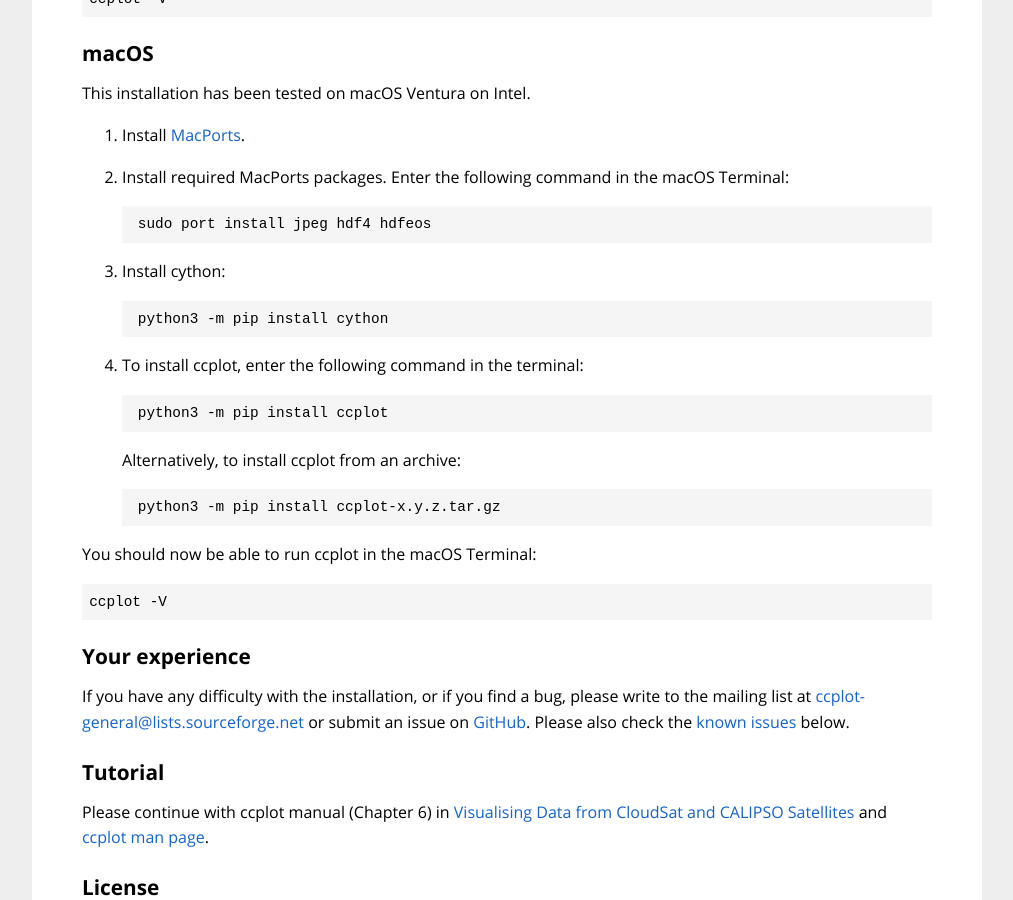
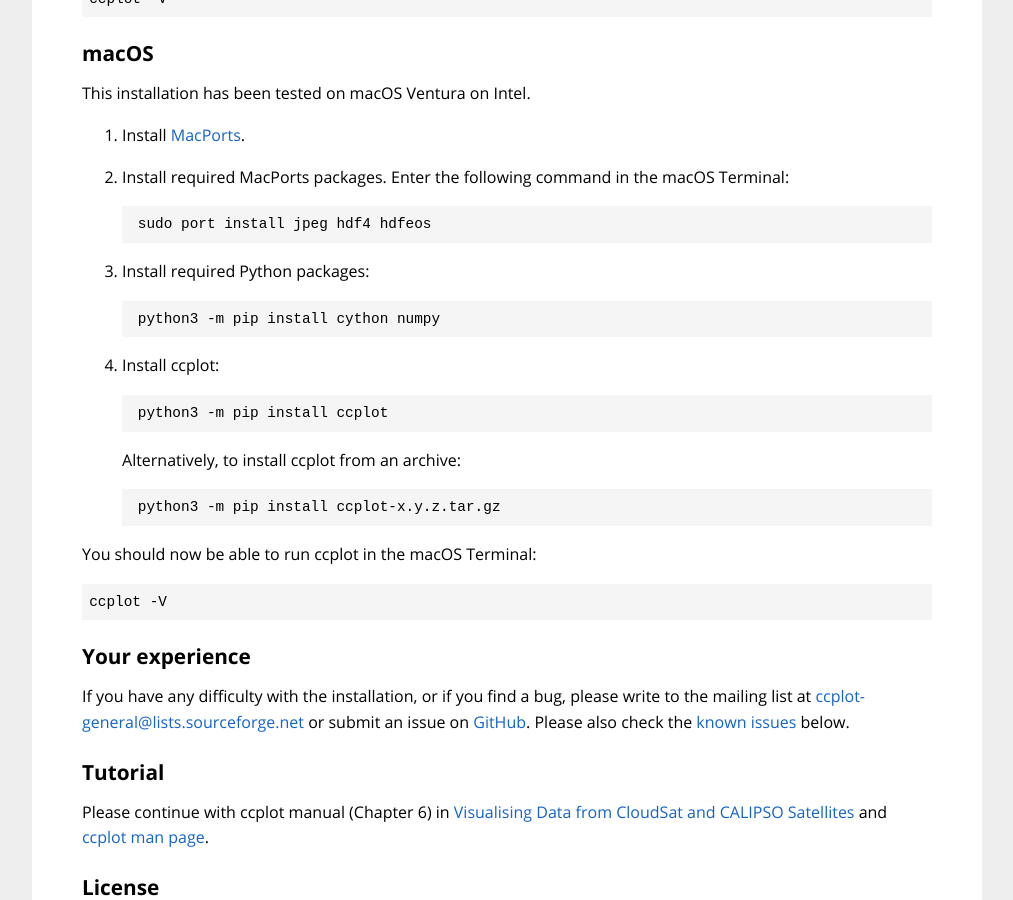
Before and after one commit to peterkuma/ccplot, a Jekyll site: the page built from installation/index.md, in a window 1280 px wide and 900 px high, scrolled down 3890 px. Shown: the whole window, without its empty margins (133-1146 px from the left). Built offline with Jekyll 4.4.1, drawn with Linux system fonts in a browser that asks for light colours.

Commit message:
Fix macOS installation instructions

```diff
--- a/installation/index.md
+++ b/installation/index.md
@@ -370,11 +370,11 @@ Terminal:
 
         sudo port install jpeg hdf4 hdfeos
 
-3. Install cython:
+3. Install required Python packages:
 
-        python3 -m pip install cython
+        python3 -m pip install cython numpy
 
-4. To install ccplot, enter the following command in the terminal:
+4. Install ccplot:
 
         python3 -m pip install ccplot
 
```
